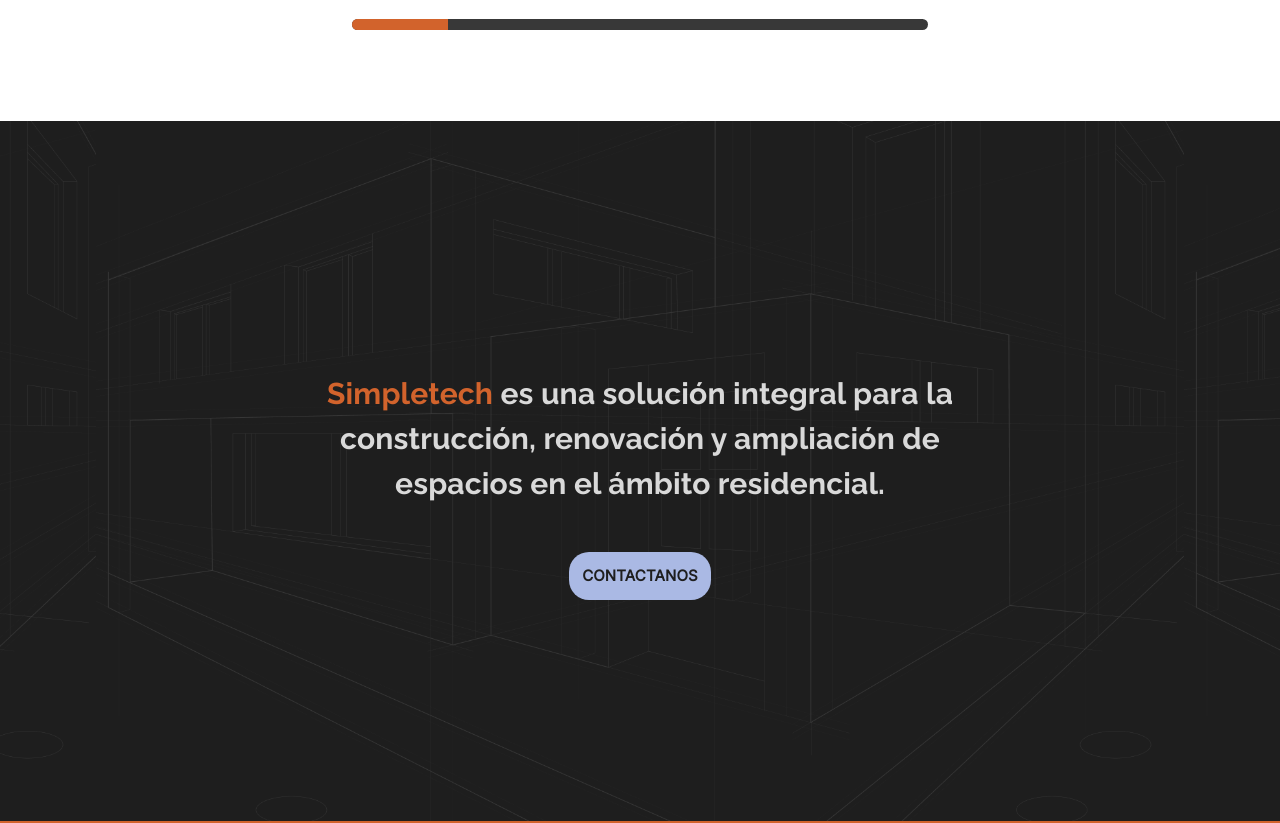
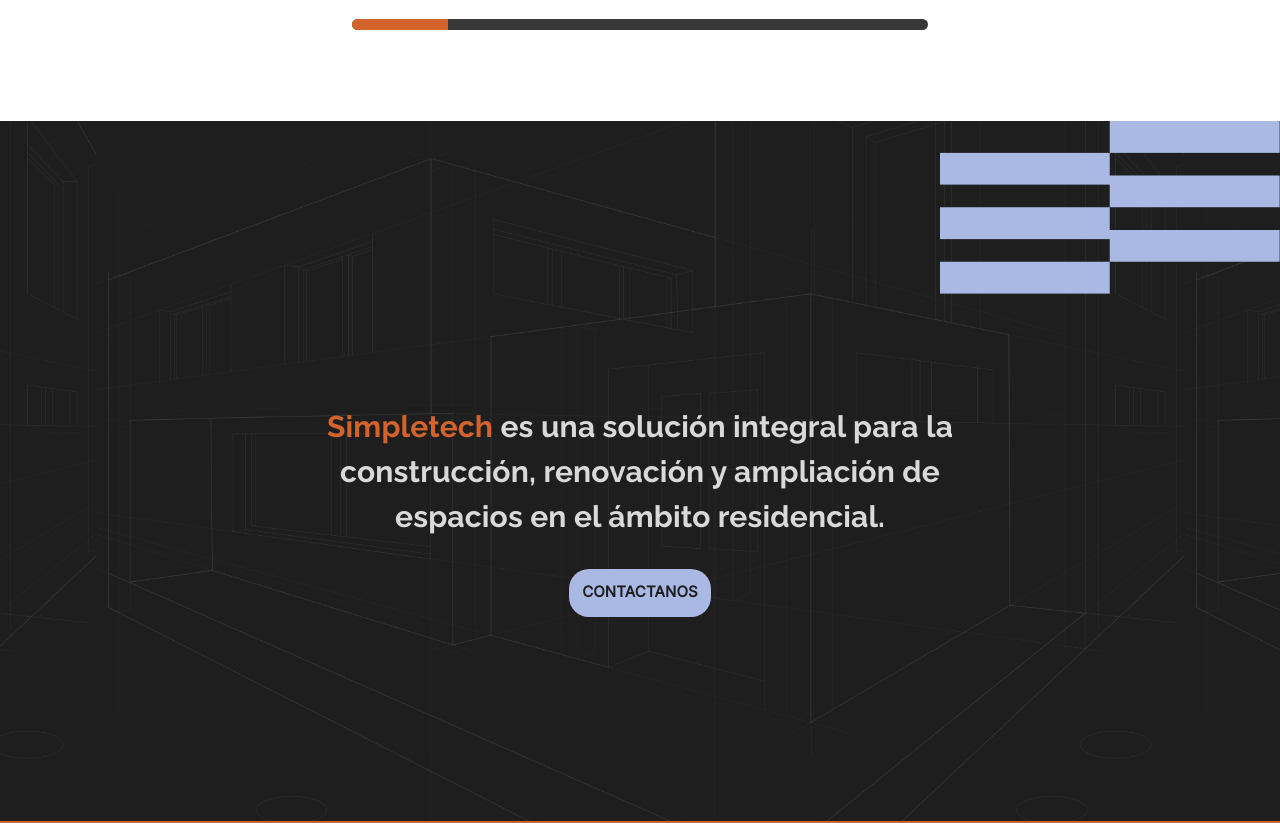
Before and after one commit to lucaspalomo93/simpleTech, a React (Vite) app: page / in a window 1280 px wide. Shown: the part 1440-2263 px from the top of the page. Built offline with nearby package versions, Linux system fonts and the light colour scheme.

Commit message:
Added blue detail to landing

```diff
--- a/src/pages/landing/landingBottomContent/landingBottomContent.css
+++ b/src/pages/landing/landingBottomContent/landingBottomContent.css
@@ -1,10 +1,16 @@
 .landing-bottom-content {
+  height: 700px;
+  gap: 1rem;
+  display: flex;
+  flex-direction: column;
+  gap: 5rem;
+}
+
+.bottom-content-container {
   display: flex;
   flex-direction: column;
   align-items: center;
   justify-content: center;
-  height: 700px;
-  gap: 1rem;
 }
 
 .bottom-text-container {
@@ -26,3 +32,9 @@
 .landing-bottom-span {
   color: #d2632c;
 }
+
+.landing-bottom-blue-detail-container {
+  display: flex;
+  width: 100%;
+  justify-content: end;
+}
--- a/src/pages/landing/landingBottomContent/landingBottomContent.tsx
+++ b/src/pages/landing/landingBottomContent/landingBottomContent.tsx
@@ -1,9 +1,14 @@
+import { LANDING } from '../../../constants/images';
 import './landingBottomContent.css';
 import { Link } from 'react-router-dom';
 
 const LandingBottomContent = () => {
   return (
     <>
+      <div className='landing-bottom-blue-detail-container'>
+        <img src={LANDING.LANDING_BLUE_DETAIL} alt='landing_blue_detail' />
+      </div>
+      <div className='bottom-content-container'>
         <div className='bottom-text-container'>
           <p className='landing-bottom-text'>
             <span className='landing-bottom-span'>Simpletech</span> es una
@@ -16,6 +21,7 @@
             CONTACTANOS
           </Link>
         </div>
+      </div>
     </>
   );
 };
```
Lines whose indentation alone changed are shown as unchanged.
